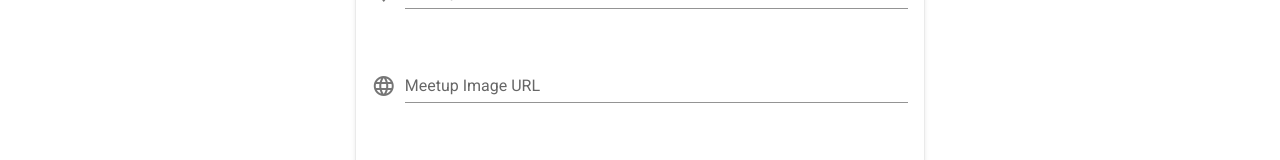
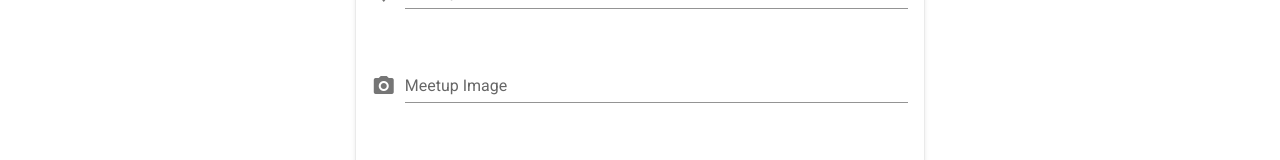
Before and after one commit to s3interdev/tukutane, a Vue app: page /meetups/organize-meetup in a window 1280 px wide. Shown: the part 293-453 px from the top of the page. Built offline with nearby package versions, Linux system fonts and the light colour scheme; no server answers; sample sign-in values are in the browser's storage.

Commit message:
build: uploading images.

```diff
--- a/package.json
+++ b/package.json
@@ -1,6 +1,6 @@
 {
 	"name": "tukutane",
-	"version": "0.1.17",
+	"version": "0.1.19",
 	"private": true,
 	"scripts": {
 		"serve": "vue-cli-service serve",
--- a/src/components/common/TheToolbar.vue
+++ b/src/components/common/TheToolbar.vue
@@ -56,7 +56,7 @@
 
 <script>
 export default {
-	name: 'TheToolbar',
+  name: "TheToolbar",
 
   data() {
     return {
@@ -67,8 +67,7 @@ export default {
 
   methods: {
     onSignOut() {
-			this.$store.dispatch('userSignOut');
-			this.$router.push('/');
+      this.$store.dispatch("userSignOut");
     },
   },
 
@@ -79,19 +78,19 @@ export default {
 
     menuItems() {
       let menuItems = [
-				{ text: 'Sign Up', icon: 'mdi-clipboard-edit', link: '/sign-up' },
-				{ text: 'Sign In', icon: 'mdi-lock-open', link: '/sign-in' },
+        { text: "Sign Up", icon: "mdi-clipboard-edit", link: "/sign-up" },
+        { text: "Sign In", icon: "mdi-lock-open", link: "/sign-in" },
       ];
 
       if (this.userIsAuthenticated) {
         menuItems = [
-					{ text: 'Explore Meetups', icon: 'mdi-account-group', link: '/meetups' },
+          { text: "Explore Meetups", icon: "mdi-account-group", link: "/meetups" },
           {
-						text: 'Organize Meetup',
-						icon: 'mdi-bullhorn',
-						link: '/meetups/organize-meetup',
+            text: "Organize Meetup",
+            icon: "mdi-bullhorn",
+            link: "/meetups/organize-meetup",
           },
-					{ text: 'View Profile', icon: 'mdi-account', link: '/profile' },
+          { text: "View Profile", icon: "mdi-account", link: "/profile" },
         ];
       }
 
--- a/src/main.js
+++ b/src/main.js
@@ -4,14 +4,14 @@ import router from '@/router';
 import store from '@/store';
 import vuetify from '@/plugins/vuetify';
 import DateFilter from '@/filters/date';
-import Alert from '@/components/common/Alert';
+import TheAlert from '@/components/common/TheAlert';
 
 /** import firebase auth service */
 import { auth } from '@/firebase/config';
 
 Vue.config.productionTip = false;
 Vue.filter('date', DateFilter);
-Vue.component('Alert', Alert);
+Vue.component('TheAlert', TheAlert);
 
 let app;
 
--- a/src/store/index.js
+++ b/src/store/index.js
@@ -1,7 +1,7 @@
 import Vue from 'vue';
 import Vuex from 'vuex';
 
-import { auth, rtDb } from '@/firebase/config';
+import { auth, rtDb, cdStorage } from '@/firebase/config';
 
 Vue.use(Vuex);
 
@@ -79,20 +79,41 @@ export default new Vuex.Store({
 			const meetup = {
 				title: payload.title,
 				location: payload.location,
-				imageURL: payload.imageURL,
 				description: payload.description,
 				date: payload.date.toISOString(),
 				creatorId: getters.user.id,
 			};
 
 			/** reach out to firebase and persist the data */
+			let imageURL;
+			let key;
+
 			rtDb
 				.ref('meetups')
 				.push(meetup)
 				.then((data) => {
-					const key = data.key;
+					key = data.key;
+					return key;
+				})
+				.then((key) => {
+					const file = payload.meetupImage.name;
+					const extension = file.slice(file.lastIndexOf('.'));
+					const filePath = `meetups/${key}${extension}`;
+					const storageRef = cdStorage.ref(filePath);
+					const res = storageRef.put(payload.meetupImage);
 
-					commit('organizeMeetup', { ...meetup, id: key });
+					return res;
+				})
+				.then((res) => {
+					return res.ref.getDownloadURL().then((imageURL) => {
+						return rtDb
+							.ref('meetups')
+							.child(key)
+							.update({ imageURL: imageURL });
+					});
+				})
+				.then(() => {
+					commit('organizeMeetup', { ...meetup, imageURL: imageURL, id: key });
 				})
 				.catch((error) => {
 					console.log(error);
--- a/src/views/meetups/MeetupsOrganize.vue
+++ b/src/views/meetups/MeetupsOrganize.vue
@@ -34,20 +34,22 @@
             </v-row>
             <v-row>
               <v-col>
-								<v-text-field
-									ref="imageURL"
-									v-model="imageURL"
+                <v-file-input
+                  ref="meetupImage"
+                  v-model="meetupImage"
                   :rules="requiredFieldRule"
                   :error-messages="errorMessages"
-									label="Meetup Image URL"
+                  label="Meetup Image"
+                  accept="image/png, image/jpeg, image/jpg"
                   required
-									prepend-icon="mdi-web"
-								></v-text-field>
+                  prepend-icon="mdi-camera"
+                  @change="onFileSelected"
+                ></v-file-input>
               </v-col>
             </v-row>
             <v-row justify="center">
               <v-col cols="12" sm="10" md="8" lg="6">
-								<v-img :src="imageURL" max-height="250" max-width="500"></v-img>
+                <v-img :src="previewImage" max-height="250" max-width="500"></v-img>
               </v-col>
             </v-row>
             <v-row>
@@ -149,23 +151,24 @@
 
 <script>
 export default {
-	name: 'MeetupsOrganize',
+  name: "MeetupsOrganize",
 
   data() {
     return {
-			errorMessages: '',
+      errorMessages: "",
       formHasErrors: false,
       title: null,
       location: null,
-			imageURL: null,
+      meetupImage: null,
+      previewImage: null,
       description: null,
       date: new Date(Date.now() - new Date().getTimezoneOffset() * 60000)
         .toISOString()
         .substr(0, 10),
-			time: '14:30',
+      time: "14:30",
       dateMenu: false,
       timeMenu: false,
-			requiredFieldRule: [(v) => !!v || 'This is a required field.'],
+      requiredFieldRule: [(v) => !!v || "This is a required field."],
     };
   },
 
@@ -181,7 +184,12 @@ export default {
 
     cancel() {
       this.resetForm();
-			this.$router.push('/meetups');
+      this.$router.push("/meetups");
+    },
+
+    onFileSelected(image) {
+      this.meetupImage = image;
+      this.previewImage = URL.createObjectURL(this.meetupImage);
     },
 
     submit() {
@@ -197,13 +205,13 @@ export default {
         const meetupData = {
           title: this.title,
           location: this.location,
-					imageURL: this.imageURL,
+          meetupImage: this.meetupImage,
           description: this.description,
           date: this.formattedDateAndTime,
         };
 
-				this.$store.dispatch('organizeMeetup', meetupData);
-				this.$router.push('/meetups');
+        this.$store.dispatch("organizeMeetup", meetupData);
+        this.$router.push("/meetups");
       }
     },
   },
@@ -213,8 +221,8 @@ export default {
       return {
         title: this.title,
         location: this.location,
-				imageURL: this.imageURL,
         description: this.description,
+        meetupImage: this.meetupImage,
         date: this.date,
         time: this.time,
       };
@@ -223,7 +231,7 @@ export default {
     formattedDateAndTime() {
       const date = new Date(this.date);
 
-			if (typeof this.time === 'string') {
+      if (typeof this.time === "string") {
         let hours = this.time.match(/^(\d+)/)[1];
         let minutes = this.time.match(/:(\d+)/)[1];
 
@@ -240,7 +248,7 @@ export default {
 
   watch: {
     name() {
-			this.errorMessages = '';
+      this.errorMessages = "";
     },
   },
 };
--- a/src/views/user/UserSignIn.vue
+++ b/src/views/user/UserSignIn.vue
@@ -2,7 +2,7 @@
 	<v-container>
 		<v-row justify="center" v-if="error">
 			<v-col cols="12" sm="10" md="8" lg="6">
-				<Alert @closing="onClose" :text="error.message" />
+				<TheAlert @closing="onClose" :text="error.message" />
 			</v-col>
 		</v-row>
 		<v-row justify="center">
--- a/src/views/user/UserSignUp.vue
+++ b/src/views/user/UserSignUp.vue
@@ -2,7 +2,7 @@
 	<v-container>
 		<v-row justify="center" v-if="error">
 			<v-col cols="12" sm="10" md="8" lg="6">
-				<Alert @closing="onClose" :text="error.message" />
+				<TheAlert @closing="onClose" :text="error.message" />
 			</v-col>
 		</v-row>
 		<v-row justify="center">
```
Also changed, not shown: src/components/common/TheAlert.vue (renamed from src/components/common/Alert.vue). Lines whose indentation alone changed are shown as unchanged.
